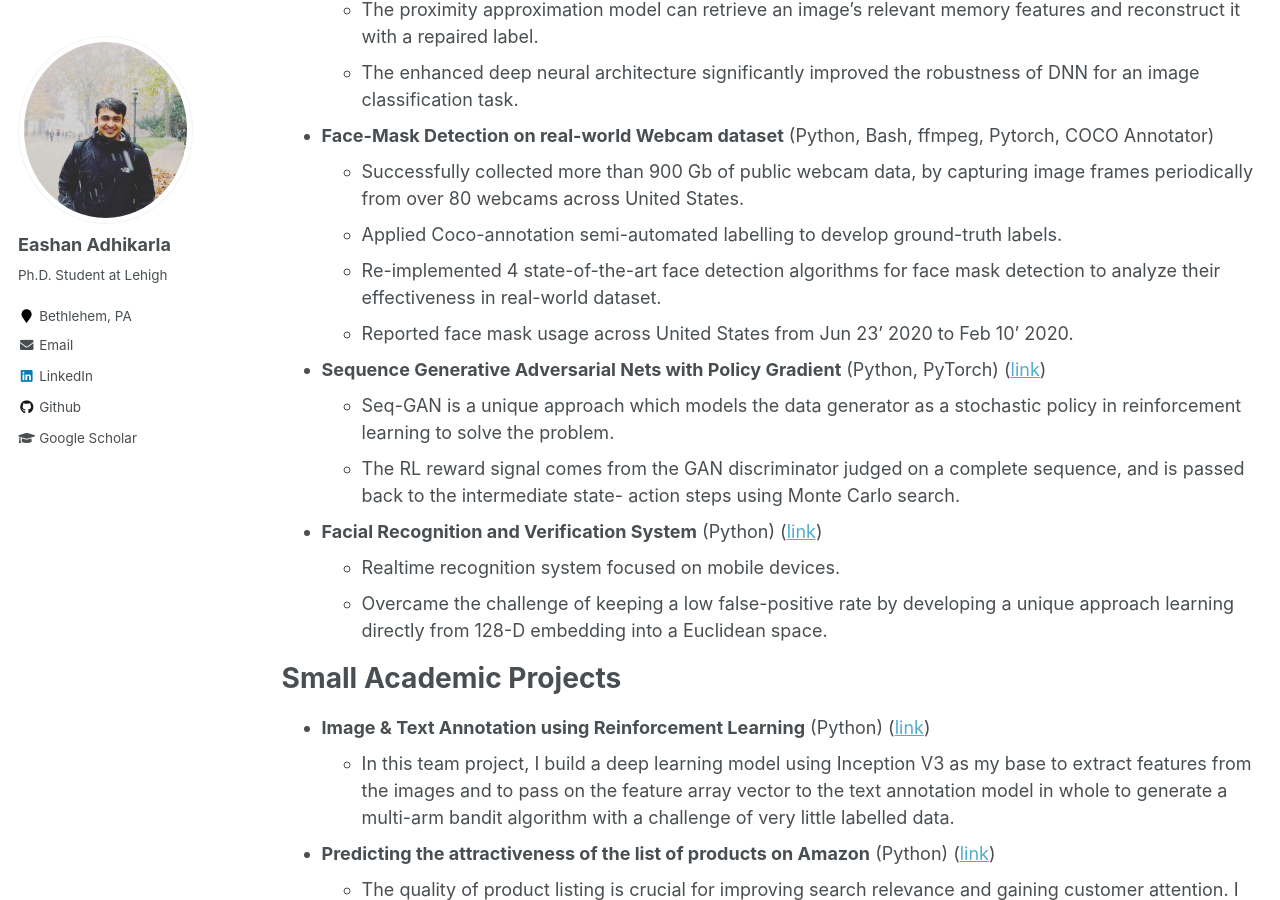
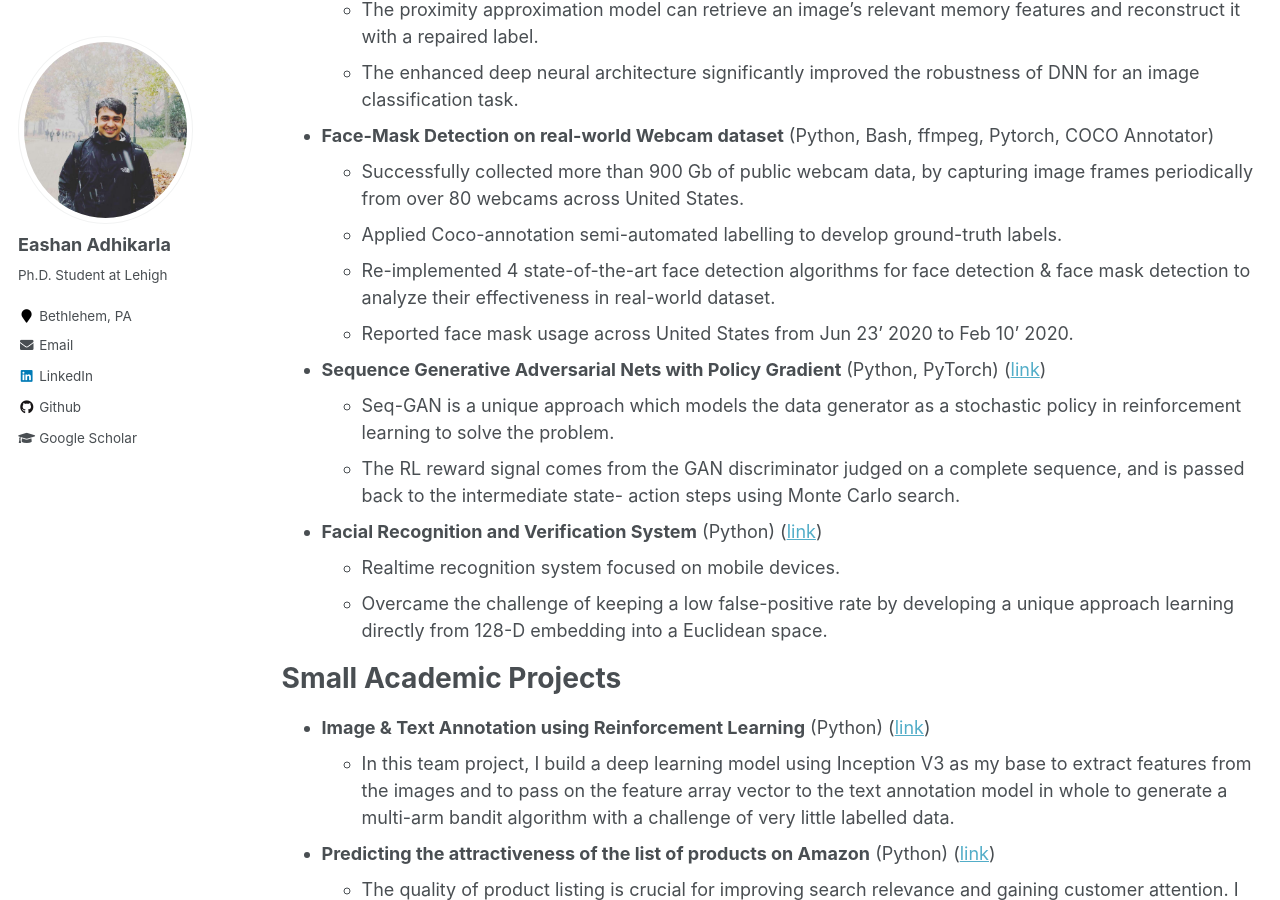
Before and after one commit to eashanadhikarla/eashanadhikarla.github.io, a Jekyll site: the page built from _pages/cv.md, in a window 1280 px wide and 900 px high, scrolled down 1575 px. Built offline with Jekyll 4.4.1, drawn with Linux system fonts in a browser that asks for light colours.

Commit message:
project updated

```diff
--- a/_pages/cv.md
+++ b/_pages/cv.md
@@ -60,7 +60,7 @@ Projects
 * <b>Face-Mask Detection on real-world Webcam dataset</b> (Python, Bash, ffmpeg, Pytorch, COCO Annotator)
   * Successfully collected more than 900 Gb of public webcam data, by capturing image frames periodically from over 80 webcams across United States.
   * Applied Coco-annotation semi-automated labelling to develop ground-truth labels.
-  * Re-implemented 4 state-of-the-art face detection algorithms for face mask detection to analyze their effectiveness in real-world dataset.
+  * Re-implemented 4 state-of-the-art face detection algorithms for face detection & face mask detection to analyze their effectiveness in real-world dataset.
   * Reported face mask usage across United States from Jun 23' 2020 to Feb 10' 2020.
 
 * <b>Sequence Generative Adversarial Nets with Policy Gradient</b> (Python, PyTorch) (<a href="https://github.com/eashanadhikarla/seqGAN">link</a>)
```
